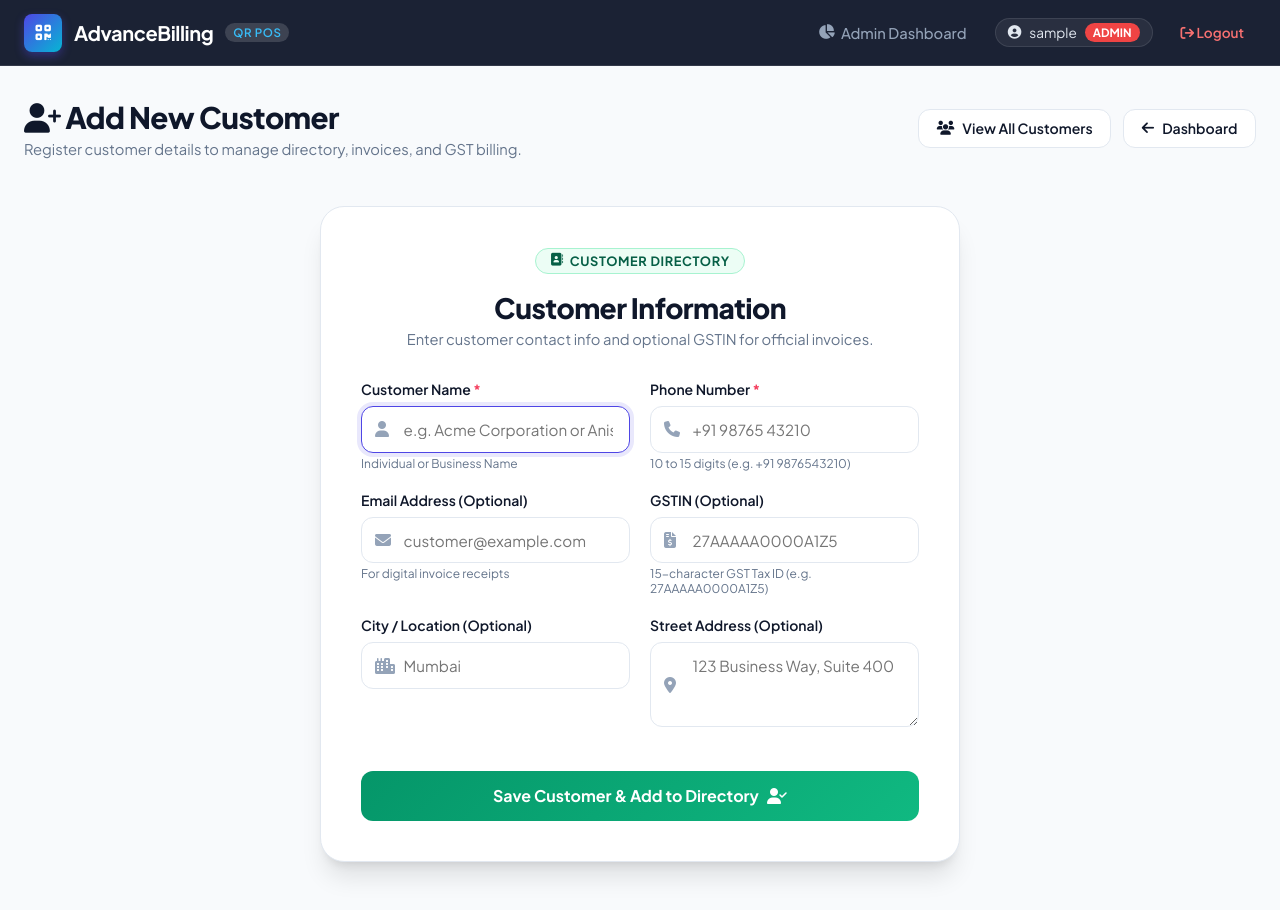
After one commit to parmarkhushi2026-max/AdvanceBillingSystem, a Django app: page /customers/add/ in a window 1280 px wide. The commit adds this page. Run offline with Django 5.2, Linux system fonts and the light colour scheme; the visitor is signed in with stand-in values (Sample User, id 1); data comes from the database, SQL or seed files in the repository.

Commit message:
Add form, views, templates, and navbar integration to create and list customers with validation and success alert

```diff
--- a/billing_app/forms.py
+++ b/billing_app/forms.py
@@ -444,3 +444,83 @@ class UserProfileUpdateForm(forms.Form):
 
 # Alias for backward compatibility
 DistributorProfileForm = UserProfileUpdateForm
+
+
+from .models import Customer
+
+class CustomerForm(forms.Form):
+    """Form to add a new Customer with strict validations."""
+    name = forms.CharField(
+        label="Customer Name",
+        max_length=150,
+        widget=forms.TextInput(attrs={'class': 'form-input', 'placeholder': 'e.g. Acme Corporation or Anish Patel', 'autofocus': True, 'id': 'name'})
+    )
+    email = forms.EmailField(
+        label="Email Address",
+        required=False,
+        widget=forms.EmailInput(attrs={'class': 'form-input', 'placeholder': 'customer@example.com', 'id': 'email'})
+    )
+    phone = forms.CharField(
+        label="Phone Number",
+        max_length=20,
+        widget=forms.TextInput(attrs={'class': 'form-input', 'placeholder': '+91 98765 43210', 'id': 'phone'})
+    )
+    address = forms.CharField(
+        label="Street Address",
+        required=False,
+        widget=forms.Textarea(attrs={'class': 'form-input', 'rows': 3, 'placeholder': '123 Business Way, Suite 400', 'id': 'address'})
+    )
+    city = forms.CharField(
+        label="City / Location",
+        max_length=100,
+        required=False,
+        widget=forms.TextInput(attrs={'class': 'form-input', 'placeholder': 'Mumbai', 'id': 'city'})
+    )
+    gstin = forms.CharField(
+        label="GSTIN (Optional)",
+        max_length=20,
+        required=False,
+        widget=forms.TextInput(attrs={'class': 'form-input', 'placeholder': '27AAAAA0000A1Z5', 'id': 'gstin'})
+    )
+
+    def clean_name(self):
+        name = self.cleaned_data.get('name', '').strip()
+        if len(name) < 2:
+            raise ValidationError("Customer Name must be at least 2 characters long.")
+        return name
+
+    def clean_email(self):
+        email = self.cleaned_data.get('email', '').strip().lower()
+        if email:
+            try:
+                validate_email(email)
+            except ValidationError:
+                raise ValidationError("Please enter a valid email address.")
+        return email
+
+    def clean_phone(self):
+        phone_raw = self.cleaned_data.get('phone', '').strip()
+        phone_clean = re.sub(r'[\s\-\(\)]', '', phone_raw)
+        if not re.match(r"^\+?[0-9]{10,15}$", phone_clean):
+            raise ValidationError("Please enter a valid phone number (10 to 15 digits, optional + country code).")
+        return phone_raw
+
+    def clean_gstin(self):
+        gstin = self.cleaned_data.get('gstin', '').strip().upper()
+        if gstin:
+            if not re.match(r"^[0-9]{2}[A-Z]{5}[0-9]{4}[A-Z]{1}[1-9A-Z]{1}Z[0-9A-Z]{1}$", gstin):
+                raise ValidationError("Please enter a valid 15-character GSTIN (e.g. 27AAAAA0000A1Z5).")
+        return gstin
+
+    def save_customer(self, created_by=None):
+        """Save new Customer to database."""
+        customer = Customer.objects.create(
+            name=self.cleaned_data['name'].strip(),
+            email=self.cleaned_data.get('email', '').strip() or None,
+            phone=self.cleaned_data['phone'].strip(),
+            address=self.cleaned_data.get('address', '').strip() or None,
+            city=self.cleaned_data.get('city', '').strip() or None,
+            gstin=self.cleaned_data.get('gstin', '').strip() or None,
+            created_by=created_by
+        )
+        return customer
--- a/billing_app/urls.py
+++ b/billing_app/urls.py
@@ -20,4 +20,8 @@ urlpatterns = [
     path('distributor/profile/', views.distributor_profile_view, name='distributor_profile'),
     path('distributor/billing/', views.create_invoice_view, name='create_invoice'),
     path('invoice/<int:invoice_id>/', views.invoice_detail_view, name='invoice_detail'),
+
+    # Customer Management
+    path('customers/', views.customer_list_view, name='customer_list'),
+    path('customers/add/', views.add_customer_view, name='add_customer'),
 ]
--- a/billing_app/views.py
+++ b/billing_app/views.py
@@ -10,8 +10,8 @@ from django.contrib.auth.models import User
 from django.contrib.auth.decorators import login_required
 from django.contrib import messages
 from django.db.models import Sum, Q
-from .models import UserProfile, Product, Invoice, InvoiceItem, OTPToken
-from .forms import AdminLoginForm, DistributorLoginForm, ForgotPasswordForm, VerifyOTPForm, ResetPasswordForm, DistributorRegistrationForm, DistributorProfileForm
+from .models import UserProfile, Product, Invoice, InvoiceItem, OTPToken, Customer
+from .forms import AdminLoginForm, DistributorLoginForm, ForgotPasswordForm, VerifyOTPForm, ResetPasswordForm, DistributorRegistrationForm, DistributorProfileForm, CustomerForm
 from .decorators import admin_required, distributor_required
 
 
@@ -529,3 +529,55 @@ def distributor_profile_view(request):
         'role': 'Distributor',
     }
     return render(request, 'dashboard/distributor_profile.html', context)
+
+
+# 13. Customer Management: Add Customer View
+@distributor_required
+def add_customer_view(request):
+    initialize_default_users()
+    if request.method == 'POST':
+        form = CustomerForm(request.POST)
+        if form.is_valid():
+            customer = form.save_customer(created_by=request.user)
+            messages.success(request, f"🎉 Customer '{customer.name}' ({customer.phone}) added successfully to database!")
+            return redirect('customer_list')
+        else:
+            for field, errors in form.errors.items():
+                for err in errors:
+                    messages.error(request, f"{field.replace('_', ' ').title()}: {err}")
+    else:
+        form = CustomerForm()
+
+    context = {
+        'form': form,
+        'role': 'Distributor',
+    }
+    return render(request, 'billing/add_customer.html', context)
+
+
+# 14. Customer Management: Customer List View
+@distributor_required
+def customer_list_view(request):
+    initialize_default_users()
+    query = request.GET.get('q', '').strip()
+
+    customers = Customer.objects.all()
+    if not request.user.is_superuser:
+        customers = customers.filter(Q(created_by=request.user) | Q(created_by__isnull=True))
+
+    if query:
+        customers = customers.filter(
+            Q(name__icontains=query) |
+            Q(phone__icontains=query) |
+            Q(email__icontains=query) |
+            Q(city__icontains=query) |
+            Q(gstin__icontains=query)
+        )
+
+    context = {
+        'customers': customers,
+        'query': query,
+        'total_count': customers.count(),
+        'role': 'Distributor',
+    }
+    return render(request, 'billing/customer_list.html', context)
--- a/templates/base.html
+++ b/templates/base.html
@@ -45,6 +45,9 @@
                         </a>
                         <a href="{% url 'create_invoice' %}" class="nav-link">
                             <i class="fa-solid fa-receipt"></i> Quick QR Bill
+                        </a>
+                        <a href="{% url 'customer_list' %}" class="nav-link">
+                            <i class="fa-solid fa-users"></i> Customers
                         </a>
                         <a href="{% url 'distributor_profile' %}" class="nav-link">
                             <i class="fa-solid fa-user"></i> My Profile
--- /dev/null
+++ b/templates/billing/add_customer.html
@@ -0,0 +1,128 @@
+{% extends 'base.html' %}
+
+{% block title %}Add New Customer - Advance Billing System{% endblock %}
+
+{% block content %}
+<div class="page-header">
+    <div>
+        <h1 class="page-title"><i class="fa-solid fa-user-plus"></i> Add New Customer</h1>
+        <p class="page-subtitle">Register customer details to manage directory, invoices, and GST billing.</p>
+    </div>
+    <div class="page-actions">
+        <a href="{% url 'customer_list' %}" class="btn-secondary-action">
+            <i class="fa-solid fa-users"></i> View All Customers
+        </a>
+        <a href="{% url 'distributor_dashboard' %}" class="btn-secondary-action">
+            <i class="fa-solid fa-arrow-left"></i> Dashboard
+        </a>
+    </div>
+</div>
+
+<div class="auth-wrapper" style="min-height: auto; padding: 1rem 0;">
+    <div class="auth-card register-card">
+        <div class="auth-card-header">
+            <div class="auth-role-badge distributor">
+                <i class="fa-solid fa-address-book"></i>
+                <span>Customer Directory</span>
+            </div>
+            <h2 class="auth-title">Customer Information</h2>
+            <p class="auth-subtitle">Enter customer contact info and optional GSTIN for official invoices.</p>
+        </div>
+
+        <form method="POST" action="{% url 'add_customer' %}" novalidate>
+            {% csrf_token %}
+
+            <div class="form-row">
+                <!-- Customer Name -->
+                <div class="form-group">
+                    <label for="name" class="form-label">Customer Name <span class="required-star">*</span></label>
+                    <div class="input-icon-group">
+                        <i class="fa-solid fa-user"></i>
+                        {{ form.name }}
+                    </div>
+                    {% if form.name.errors %}
+                        <div class="field-error-text"><i class="fa-solid fa-circle-exclamation"></i> {{ form.name.errors.0 }}</div>
+                    {% else %}
+                        <div class="field-hint-text">Individual or Business Name</div>
+                    {% endif %}
+                </div>
+
+                <!-- Phone Number -->
+                <div class="form-group">
+                    <label for="phone" class="form-label">Phone Number <span class="required-star">*</span></label>
+                    <div class="input-icon-group">
+                        <i class="fa-solid fa-phone"></i>
+                        {{ form.phone }}
+                    </div>
+                    {% if form.phone.errors %}
+                        <div class="field-error-text"><i class="fa-solid fa-circle-exclamation"></i> {{ form.phone.errors.0 }}</div>
+                    {% else %}
+                        <div class="field-hint-text">10 to 15 digits (e.g. +91 9876543210)</div>
+                    {% endif %}
+                </div>
+            </div>
+
+            <div class="form-row">
+                <!-- Email Address -->
+                <div class="form-group">
+                    <label for="email" class="form-label">Email Address (Optional)</label>
+                    <div class="input-icon-group">
+                        <i class="fa-solid fa-envelope"></i>
+                        {{ form.email }}
+                    </div>
+                    {% if form.email.errors %}
+                        <div class="field-error-text"><i class="fa-solid fa-circle-exclamation"></i> {{ form.email.errors.0 }}</div>
+                    {% else %}
+                        <div class="field-hint-text">For digital invoice receipts</div>
+                    {% endif %}
+                </div>
+
+                <!-- GSTIN -->
+                <div class="form-group">
+                    <label for="gstin" class="form-label">GSTIN (Optional)</label>
+                    <div class="input-icon-group">
+                        <i class="fa-solid fa-file-invoice-dollar"></i>
+                        {{ form.gstin }}
+                    </div>
+                    {% if form.gstin.errors %}
+                        <div class="field-error-text"><i class="fa-solid fa-circle-exclamation"></i> {{ form.gstin.errors.0 }}</div>
+                    {% else %}
+                        <div class="field-hint-text">15-character GST Tax ID (e.g. 27AAAAA0000A1Z5)</div>
+                    {% endif %}
+                </div>
+            </div>
+
+            <div class="form-row">
+                <!-- City -->
+                <div class="form-group">
+                    <label for="city" class="form-label">City / Location (Optional)</label>
+                    <div class="input-icon-group">
+                        <i class="fa-solid fa-city"></i>
+                        {{ form.city }}
+                    </div>
+                    {% if form.city.errors %}
+                        <div class="field-error-text"><i class="fa-solid fa-circle-exclamation"></i> {{ form.city.errors.0 }}</div>
+                    {% endif %}
+                </div>
+
+                <!-- Street Address -->
+                <div class="form-group">
+                    <label for="address" class="form-label">Street Address (Optional)</label>
+                    <div class="input-icon-group">
+                        <i class="fa-solid fa-location-dot"></i>
+                        {{ form.address }}
+                    </div>
+                    {% if form.address.errors %}
+                        <div class="field-error-text"><i class="fa-solid fa-circle-exclamation"></i> {{ form.address.errors.0 }}</div>
+                    {% endif %}
+                </div>
+            </div>
+
+            <button type="submit" class="btn-submit-auth btn-submit-emerald mt-4">
+                <span>Save Customer & Add to Directory</span>
+                <i class="fa-solid fa-user-check"></i>
+            </button>
+        </form>
+    </div>
+</div>
+{% endblock %}
```
Also changed, not shown: templates/billing/customer_list.html (added, +92 -0 lines).
